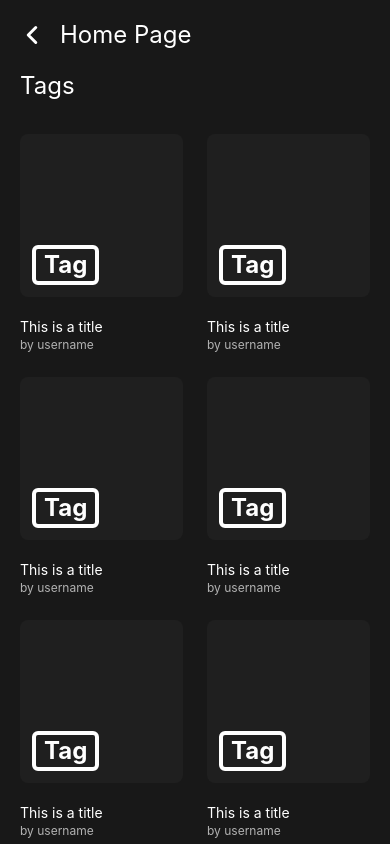
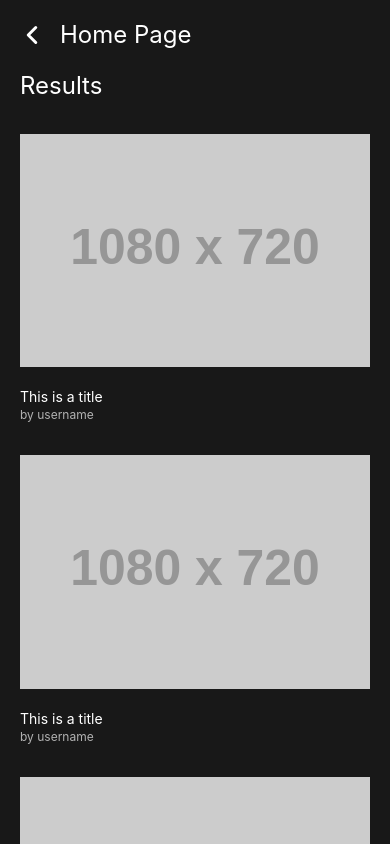
Before and after one commit to nomentech/aha-frontend-exam, a React (Create React App) app: page /exam2/result in a window 390 px wide. Shown: the top 844 px of the page. Built offline with nearby package versions, Linux system fonts and the light colour scheme.

Commit message:
implement basic routing for exam2, minor refactor for exam1

```diff
--- a/package.json
+++ b/package.json
@@ -15,6 +15,7 @@
     "rc-slider": "^10.1.0",
     "react": "^18.2.0",
     "react-dom": "^18.2.0",
+    "react-router-dom": "^6.6.1",
     "react-scripts": "5.0.1",
     "typescript": "^4.4.2",
     "web-vitals": "^2.1.0"
--- a/src/App.tsx
+++ b/src/App.tsx
@@ -1,9 +1,34 @@
-import Home from './exam2/pages/Home'
+import { createBrowserRouter, RouterProvider } from 'react-router-dom'
+import Exam1 from './exam1/Home'
+import Exam2 from './exam2/pages/Home'
 import Result from './exam2/pages/Result'
 import Tag from './exam2/pages/Tag'
 
+const router = createBrowserRouter([
+  {
+    path: '/',
+    element: <div>Aha Frondend Exam</div>,
+  },
+  {
+    path: 'exam1',
+    element: <Exam1 />,
+  },
+  {
+    path: 'exam2',
+    element: <Exam2 />,
+  },
+  {
+    path: 'exam2/result',
+    element: <Result />,
+  },
+  {
+    path: 'exam2/tag',
+    element: <Tag />,
+  },
+])
+
 function App() {
-  return <Tag />
+  return <RouterProvider router={router} />
 }
 
 export default App
--- a/src/exam1/Calendar.tsx
+++ b/src/exam1/Calendar.tsx
@@ -1,4 +1,4 @@
-import { useEffect, useState } from 'react'
+import { useCallback, useEffect, useState } from 'react'
 import dayjs from 'dayjs'
 
 export default function Calendar({ submit }: any) {
@@ -141,7 +141,7 @@ export default function Calendar({ submit }: any) {
     )
   }
 
-  const calculateDays = () => {
+  const calculateDays = useCallback(() => {
     let currentDay = currentMonth.startOf('month').day(0)
     const nextMonth = currentMonth.add(1, 'month').month()
 
@@ -171,9 +171,9 @@ export default function Calendar({ submit }: any) {
 
     setDays(arrayOfDays)
     if (days.length !== 0) updateSelectedDay(selectedDay)
-  }
+  }, [currentMonth])
 
-  const calculateYears = () => {
+  const calculateYears = useCallback(() => {
     let start = Math.floor(currentYear.year() / 10) * 10 + 1
     const arrayOfYear = Array.from(Array(5), () => new Array(4))
     for (let i = 0; i < 5; i++) {
@@ -188,7 +188,7 @@ export default function Calendar({ submit }: any) {
     }
 
     setYears(arrayOfYear)
-  }
+  }, [currentYear])
 
   useEffect(() => {
     calculateYears()
--- a/src/exam2/components/Menu.tsx
+++ b/src/exam2/components/Menu.tsx
@@ -1,3 +1,5 @@
+import { Link } from 'react-router-dom'
+
 export default function Menu({ direction }: any) {
   return (
     <div
@@ -5,8 +7,12 @@ export default function Menu({ direction }: any) {
         direction === 'row' ? 'space-x-10' : 'space-y-5'
       }`}
     >
-      <Icon color='white' />
-      <Icon color='#8A8A8F' />
+      <Link to='/exam2'>
+        <Icon color='white' />
+      </Link>
+      <Link to='/exam2/tag'>
+        <Icon color='#8A8A8F' />
+      </Link>
     </div>
   )
 }
--- a/src/exam2/pages/Home.tsx
+++ b/src/exam2/pages/Home.tsx
@@ -1,3 +1,4 @@
+import { Link } from 'react-router-dom'
 import Layout from '../components/Layout'
 import Button1 from '../components/Button1'
 import Divider from '../components/Divider'
@@ -20,7 +21,9 @@ export default function Home() {
         <div className='h-2'></div>
         <Divider />
         <div className='h-[200px]'></div>
-        <Button1 label='Search' />
+        <Link to='/exam2/result'>
+          <Button1 label='Search' />
+        </Link>
       </div>
     </Layout>
   )
--- a/src/exam2/pages/Result.tsx
+++ b/src/exam2/pages/Result.tsx
@@ -1,3 +1,4 @@
+import { Link } from 'react-router-dom'
 import Button1 from '../components/Button1'
 import Layout from '../components/Layout'
 
@@ -6,7 +7,9 @@ export default function Result() {
     <Layout isHome={false}>
       <div className='flex flex-col w-full px-5 sm:px-36 sm:py-[54px]'>
         <div className='h-[70px] flex flex-row space-x-4 items-center'>
-          <div className='sm:-ml-10'>{leftArrow}</div>
+          <Link to='/exam2'>
+            <div className='sm:-ml-10'>{leftArrow}</div>
+          </Link>
           <span className='text-2xl sm:hidden'>Home Page</span>
         </div>
         <div className='text-2xl sm:-mt-[51px]'>Results</div>
--- a/src/exam2/pages/Tag.tsx
+++ b/src/exam2/pages/Tag.tsx
@@ -1,3 +1,4 @@
+import { Link } from 'react-router-dom'
 import Button1 from '../components/Button1'
 import Layout from '../components/Layout'
 
@@ -6,7 +7,9 @@ export default function Tag() {
     <Layout isHome={false}>
       <div className='flex flex-col w-full px-5 sm:px-36 sm:py-[54px]'>
         <div className='h-[70px] flex flex-row space-x-4 items-center'>
-          <div className='sm:-ml-10'>{leftArrow}</div>
+          <Link to='/exam2'>
+            <div className='sm:-ml-10'>{leftArrow}</div>
+          </Link>
           <span className='text-2xl sm:hidden'>Home Page</span>
         </div>
         <div className='text-2xl sm:-mt-[51px]'>Tags</div>
```
Also changed, not shown: 1 other file (tests, documents, lock files or other folders).
